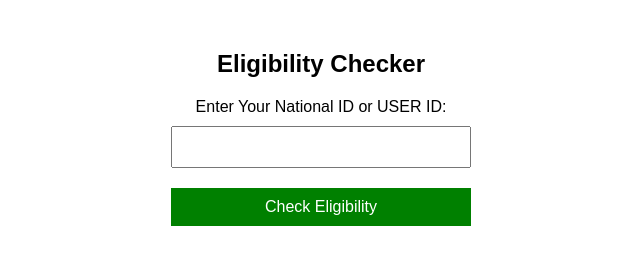
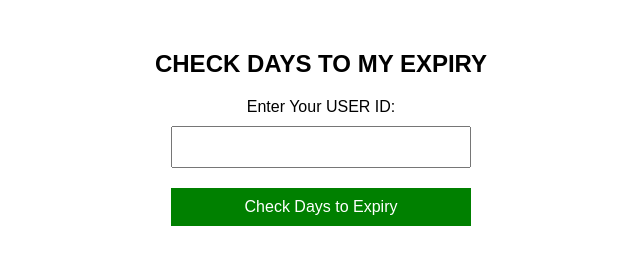
Before and after one commit to masomodigital/eligibilitycheck, a plain HTML site: page index.html in a window 1280 px wide. Shown: the whole page, without its empty margins (319-959 px from the left). Drawn offline with Linux system fonts and the light colour scheme.

Commit message:
Update index.html

```diff
--- a/index.html
+++ b/index.html
@@ -3,7 +3,7 @@
 <head>
   <meta charset="UTF-8">
   <meta name="viewport" content="width=device-width, initial-scale=1.0">
-  <title>Eligibility Checker</title>
+  <title>CHECK DAYS TO MY EXPIRY</title>
   <style>
     body {
       font-family: Arial, sans-serif;
@@ -38,11 +38,11 @@
   </style>
 </head>
 <body>
-  <h2>Eligibility Checker</h2>
+  <h2>CHECK DAYS TO MY EXPIRY</h2>
   <form id="eligibilityForm">
-    <label for="userId">Enter Your National ID or USER ID:</label>
+    <label for="userId">Enter Your USER ID:</label>
     <input type="text" id="userId" name="userId" required>
-    <button type="submit">Check Eligibility</button>
+    <button type="submit">Check Days to Expiry</button>
   </form>
   <div class="result" id="result"></div>
 
```
